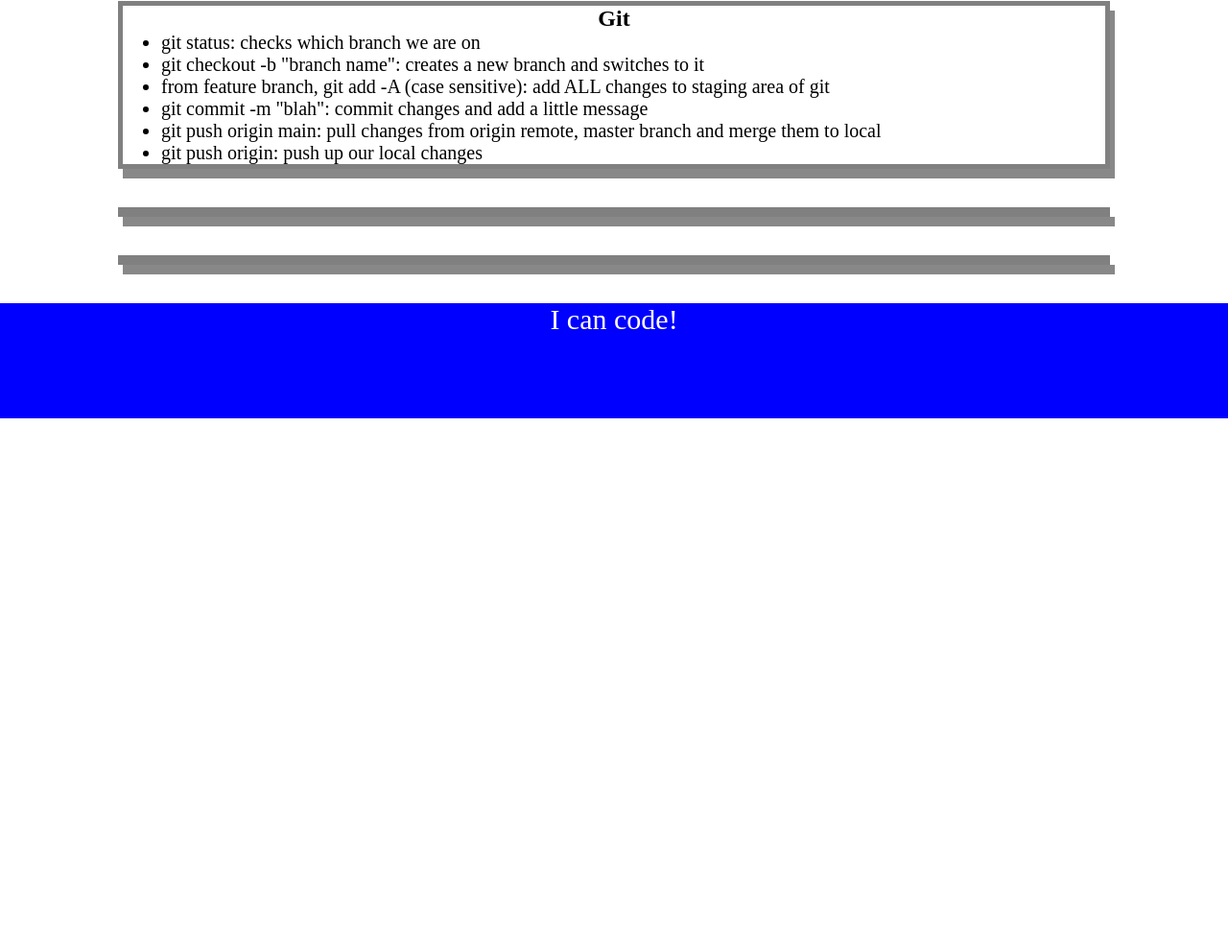
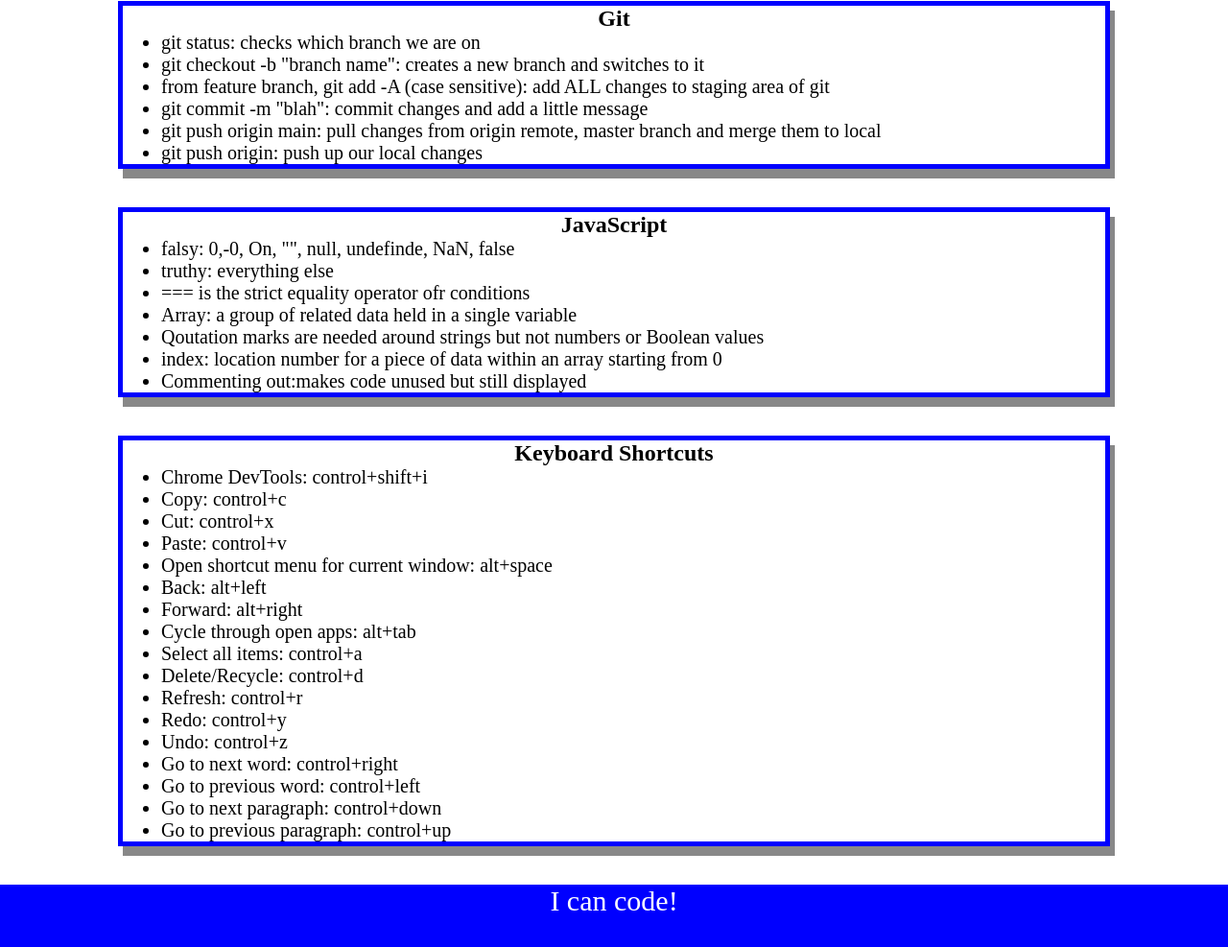
Before and after one commit to mavarreteno/prework-study-guide, a plain HTML site: page prework-study-guide/index.html in a window 1280 px wide. Shown: the part 635-1622 px from the top of the page at 96% size. Before the commit the page ends 1071 px from the top, so only its background shows below. Drawn offline with Linux system fonts and the light colour scheme.

Commit message:
added condole logs

```diff
--- /dev/null
+++ b/prework-study-guide/assets/script.js
@@ -0,0 +1,19 @@
+var topics = ['HTML', 'CSS', 'Git', 'JavaScript', 'Keyboard Shortcuts'];
+for (var x = 0; x < topics.length; x++) {
+    console.log(topics[x]);
+}
+/*
+if (topic === 'HTML') {
+    console.log("Let's study HTML!");
+  } else if (topic === 'CSS') {
+    console.log("Let's study CSS!");
+  } else if (topic === 'Git') {
+    console.log("Let's study Git!");
+  } else if (topic === 'JavaScript') {
+    console.log("Let's study JavaScript!");
+  } else if (topic ==='Keyboard Shortcuts') {
+    console.log("Let's study Keyboeard Shortcuts!");
+  } else {
+    console.log('Please try again!');
+  }
+  */
--- a/prework-study-guide/assets/style.css
+++ b/prework-study-guide/assets/style.css
@@ -31,6 +31,6 @@ p {
 .card {
     width: 80%;
     margin: 40px auto;
-    border: 5px solid gray;
+    border: 5px solid blue;
     box-shadow: 5px 10px #888888;
 }
--- a/prework-study-guide/index.html
+++ b/prework-study-guide/index.html
@@ -5,12 +5,14 @@
     <meta http-equiv="X-UA-Compatible" content="IE=edge" />
     <meta name="viewport" content="width=device-width, initial-scale=1.0" />
     <link rel="stylesheet" href="./assets/style.css">
+
     <title>Prework Study Guide</title>
   </head>
   <body>
     <header id="top">
       <h1>Prework Study Guide</h1>
       <img src="./assets/bowtie-cat.png" alt="Profile image of cat wearing a bow tie." />
+      <h2>✨ Open the Console to See What's Happening ✨</h2>
     </header>
     <main>
       <section class="card" id="html-section">
@@ -54,9 +56,40 @@
      </ul>
       </section>
       <section class="card" id="javascript-section">
+        <h2> JavaScript</h2>
+        <ul>
+          <li>falsy: 0,-0, On, "", null, undefinde, NaN, false</li>
+          <li>truthy: everything else</li>
+          <li>=== is the strict equality operator ofr conditions</li>
+          <li>Array: a group of related data held in a single variable</li>
+          <li> Qoutation marks are needed around strings but not numbers or Boolean values</li>
+          <li>index: location number for a piece of data within an array starting from 0</li>
+          <li>Commenting out:makes code unused but still displayed</li>
+        </ul>
 
       </section>
-      <section class="card" id="special sauce">
+      <section class="card" id="keyboard-shortcuts">
+        <h2>Keyboard Shortcuts</h2>
+        <ul>
+          <li>Chrome DevTools: control+shift+i</li>
+          <li> Copy: control+c</li>
+          <li> Cut: control+x</li>
+          <li> Paste: control+v</li>
+          <li> Open shortcut menu for current window: alt+space</li>
+          <li> Back: alt+left</li>
+          <li> Forward: alt+right</li>
+          <li> Cycle through open apps: alt+tab</li>
+          <li> Select all items: control+a</li>
+          <li> Delete/Recycle: control+d</li>
+          <li> Refresh: control+r</li>
+          <li> Redo: control+y</li>
+          <li> Undo: control+z</li>
+          <li> Go to next word: control+right</li>
+          <li> Go to previous word: control+left</li>
+          <li> Go to next paragraph: control+down</li>
+          <li> Go to previous paragraph: control+up</li>
+
+        </ul>
 
       </section>
     </main>
@@ -64,5 +97,6 @@
     <footer>
       <p>I can code!</p>
     </footer>
+    <script src="./assets/script.js"></script>
   </body>
 </html>
```
